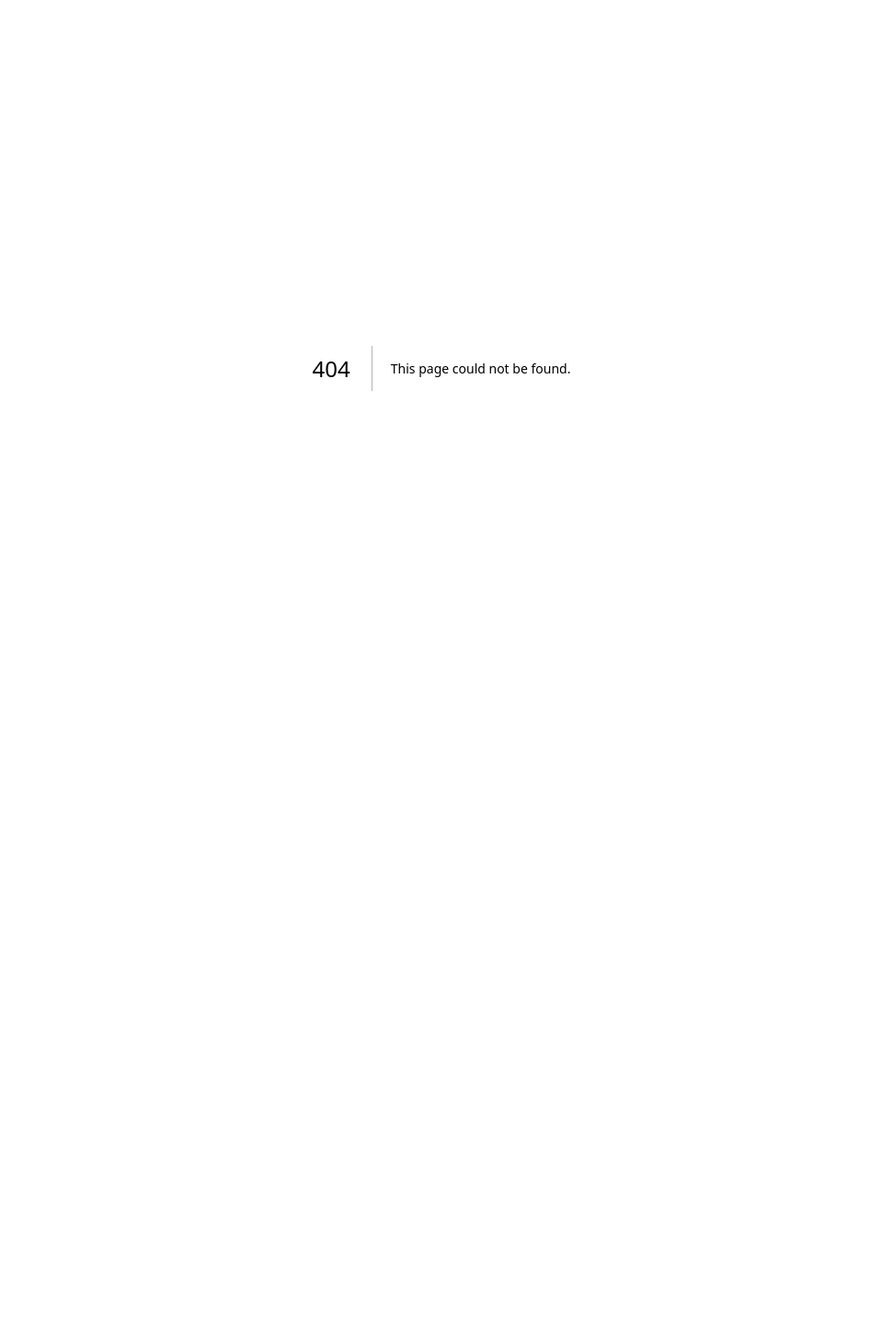
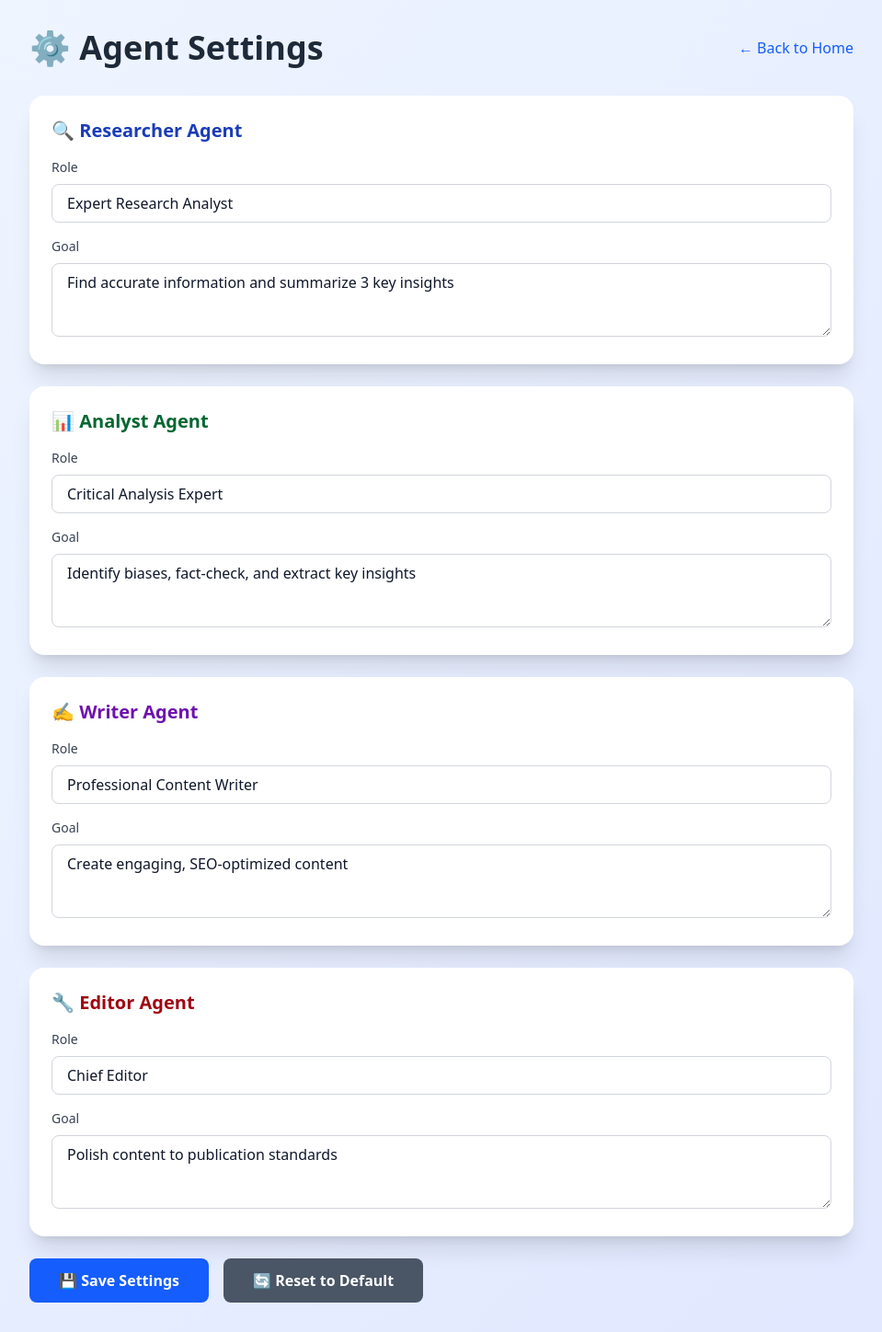
Before and after one commit to BUNNY-RANGU/KIMI-MULTI-AGENT, a Next.js app in the folder frontend/: page /settings in a window 1280 px wide. Before the commit this address had no page. Shown: the whole page at 92% size, without its empty margins (160-1119 px from the left). Before the commit the page ends 800 px from the top, so only its background shows below. Built offline with nearby package versions, Linux system fonts and the light colour scheme.

Commit message:
Day 13: Agent settings - customize roles and goals

```diff
--- a/frontend/src/app/globals.css
+++ b/frontend/src/app/globals.css
@@ -11,7 +11,7 @@
   --glass-shadow: rgba(0, 0, 0, 0.05);
 }
 
-@theme inline {
+[data-theme="inline"] {
   --color-background: var(--background);
   --color-foreground: var(--foreground);
   --color-primary: var(--primary);
--- a/frontend/src/app/page.tsx
+++ b/frontend/src/app/page.tsx
@@ -47,6 +47,8 @@ export default function Home() {
   return (
     <main className="min-h-screen bg-gradient-to-br from-blue-50 to-indigo-100 p-8">
       <div className="max-w-4xl mx-auto">
+
+        <Link href="/settings" className="text-purple-600 hover:underline">⚙️ Settings</Link>
         {/* Header */}
         <div className="text-center mb-8">
           <h1 className="text-5xl font-bold text-gray-800 mb-4">🚀 ResearchSquad AI</h1>
--- /dev/null
+++ b/frontend/src/app/settings/page.tsx
@@ -0,0 +1,192 @@
+'use client';
+
+import { useState, useEffect } from 'react';
+import Link from 'next/link';
+
+interface AgentConfig {
+  researcher_role: string;
+  researcher_goal: string;
+  analyst_role: string;
+  analyst_goal: string;
+  writer_role: string;
+  writer_goal: string;
+  editor_role: string;
+  editor_goal: string;
+}
+
+export default function Settings() {
+  const [config, setConfig] = useState<AgentConfig>({
+    researcher_role: 'Expert Research Analyst',
+    researcher_goal: 'Find accurate information and summarize 3 key insights',
+    analyst_role: 'Critical Analysis Expert',
+    analyst_goal: 'Identify biases, fact-check, and extract key insights',
+    writer_role: 'Professional Content Writer',
+    writer_goal: 'Create engaging, SEO-optimized content',
+    editor_role: 'Chief Editor',
+    editor_goal: 'Polish content to publication standards',
+  });
+
+  const [saved, setSaved] = useState(false);
+
+  useEffect(() => {
+    // Load from localStorage
+    const saved = localStorage.getItem('agent_config');
+    if (saved) {
+      setConfig(JSON.parse(saved));
+    }
+  }, []);
+
+  const handleSave = () => {
+    localStorage.setItem('agent_config', JSON.stringify(config));
+    setSaved(true);
+    setTimeout(() => setSaved(false), 2000);
+  };
+
+  const handleReset = () => {
+    const defaultConfig = {
+      researcher_role: 'Expert Research Analyst',
+      researcher_goal: 'Find accurate information and summarize 3 key insights',
+      analyst_role: 'Critical Analysis Expert',
+      analyst_goal: 'Identify biases, fact-check, and extract key insights',
+      writer_role: 'Professional Content Writer',
+      writer_goal: 'Create engaging, SEO-optimized content',
+      editor_role: 'Chief Editor',
+      editor_goal: 'Polish content to publication standards',
+    };
+    setConfig(defaultConfig);
+    localStorage.setItem('agent_config', JSON.stringify(defaultConfig));
+  };
+
+  return (
+    <main className="min-h-screen bg-gradient-to-br from-blue-50 to-indigo-100 p-8">
+      <div className="max-w-4xl mx-auto">
+        {/* Header */}
+        <div className="flex justify-between items-center mb-8">
+          <h1 className="text-4xl font-bold text-gray-800">⚙️ Agent Settings</h1>
+          <Link href="/" className="text-blue-600 hover:underline">
+            ← Back to Home
+          </Link>
+        </div>
+
+        {/* Saved Message */}
+        {saved && (
+          <div className="bg-green-50 border border-green-200 text-green-700 px-4 py-3 rounded-lg mb-6">
+            ✅ Settings saved!
+          </div>
+        )}
+
+        {/* Researcher */}
+        <div className="bg-white rounded-2xl shadow-xl p-6 mb-6">
+          <h2 className="text-xl font-bold text-blue-800 mb-4">🔍 Researcher Agent</h2>
+          <div className="space-y-4">
+            <div>
+              <label className="block text-sm font-medium text-gray-700 mb-2">Role</label>
+              <input
+                type="text"
+                value={config.researcher_role}
+                onChange={(e) => setConfig({...config, researcher_role: e.target.value})}
+                className="w-full px-4 py-2 border border-gray-300 rounded-lg"
+              />
+            </div>
+            <div>
+              <label className="block text-sm font-medium text-gray-700 mb-2">Goal</label>
+              <textarea
+                value={config.researcher_goal}
+                onChange={(e) => setConfig({...config, researcher_goal: e.target.value})}
+                className="w-full px-4 py-2 border border-gray-300 rounded-lg h-20"
+              />
+            </div>
+          </div>
+        </div>
+
+        {/* Analyst */}
+        <div className="bg-white rounded-2xl shadow-xl p-6 mb-6">
+          <h2 className="text-xl font-bold text-green-800 mb-4">📊 Analyst Agent</h2>
+          <div className="space-y-4">
+            <div>
+              <label className="block text-sm font-medium text-gray-700 mb-2">Role</label>
+              <input
+                type="text"
+                value={config.analyst_role}
+                onChange={(e) => setConfig({...config, analyst_role: e.target.value})}
+                className="w-full px-4 py-2 border border-gray-300 rounded-lg"
+              />
+            </div>
+            <div>
+              <label className="block text-sm font-medium text-gray-700 mb-2">Goal</label>
+              <textarea
+                value={config.analyst_goal}
+                onChange={(e) => setConfig({...config, analyst_goal: e.target.value})}
+                className="w-full px-4 py-2 border border-gray-300 rounded-lg h-20"
+              />
+            </div>
+          </div>
+        </div>
+
+        {/* Writer */}
+        <div className="bg-white rounded-2xl shadow-xl p-6 mb-6">
+          <h2 className="text-xl font-bold text-purple-800 mb-4">✍️ Writer Agent</h2>
+          <div className="space-y-4">
+            <div>
+              <label className="block text-sm font-medium text-gray-700 mb-2">Role</label>
+              <input
+                type="text"
+                value={config.writer_role}
+                onChange={(e) => setConfig({...config, writer_role: e.target.value})}
+                className="w-full px-4 py-2 border border-gray-300 rounded-lg"
+              />
+            </div>
+            <div>
+              <label className="block text-sm font-medium text-gray-700 mb-2">Goal</label>
+              <textarea
+                value={config.writer_goal}
+                onChange={(e) => setConfig({...config, writer_goal: e.target.value})}
+                className="w-full px-4 py-2 border border-gray-300 rounded-lg h-20"
+              />
+            </div>
+          </div>
+        </div>
+
+        {/* Editor */}
+        <div className="bg-white rounded-2xl shadow-xl p-6 mb-6">
+          <h2 className="text-xl font-bold text-red-800 mb-4">🔧 Editor Agent</h2>
+          <div className="space-y-4">
+            <div>
+              <label className="block text-sm font-medium text-gray-700 mb-2">Role</label>
+              <input
+                type="text"
+                value={config.editor_role}
+                onChange={(e) => setConfig({...config, editor_role: e.target.value})}
+                className="w-full px-4 py-2 border border-gray-300 rounded-lg"
+              />
+            </div>
+            <div>
+              <label className="block text-sm font-medium text-gray-700 mb-2">Goal</label>
+              <textarea
+                value={config.editor_goal}
+                onChange={(e) => setConfig({...config, editor_goal: e.target.value})}
+                className="w-full px-4 py-2 border border-gray-300 rounded-lg h-20"
+              />
+            </div>
+          </div>
+        </div>
+
+        {/* Buttons */}
+        <div className="flex gap-4">
+          <button
+            onClick={handleSave}
+            className="bg-blue-600 text-white px-8 py-3 rounded-lg font-semibold hover:bg-blue-700"
+          >
+            💾 Save Settings
+          </button>
+          <button
+            onClick={handleReset}
+            className="bg-gray-600 text-white px-8 py-3 rounded-lg font-semibold hover:bg-gray-700"
+          >
+            🔄 Reset to Default
+          </button>
+        </div>
+      </div>
+    </main>
+  );
+}
```
